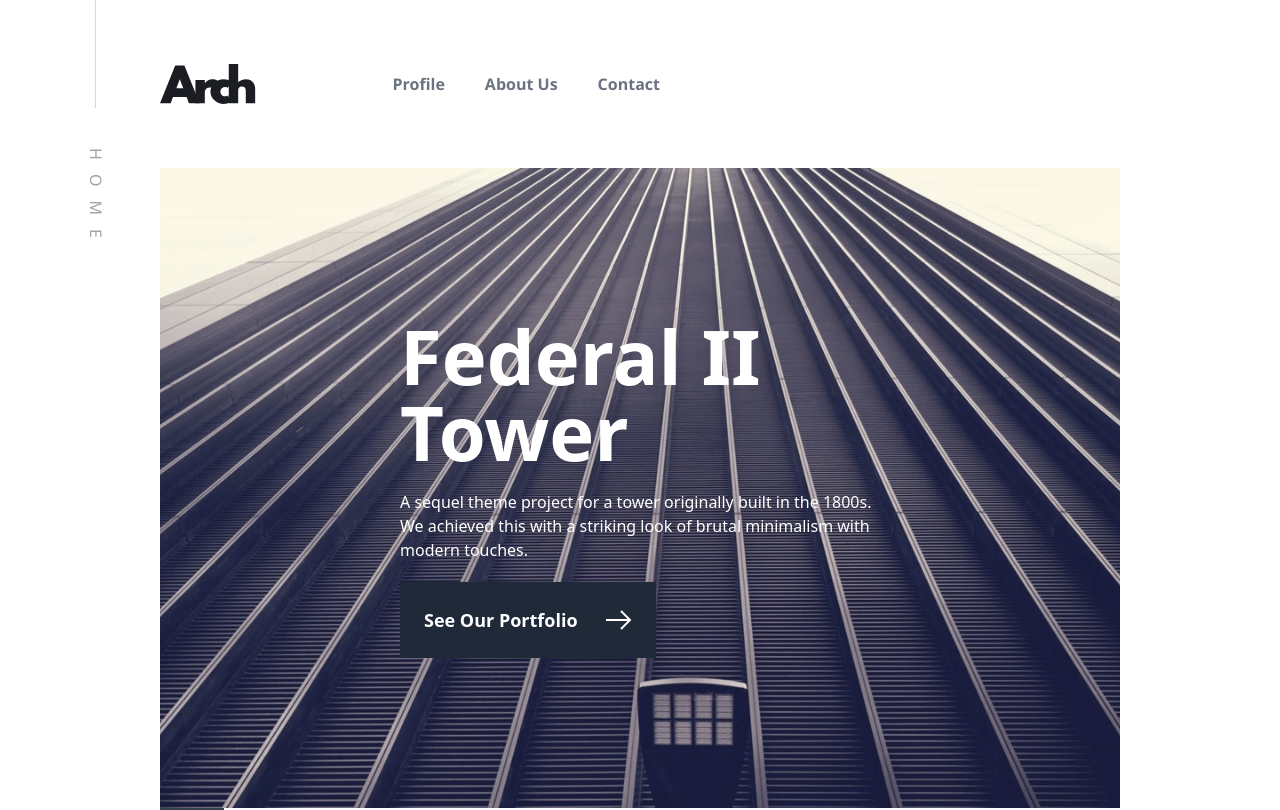
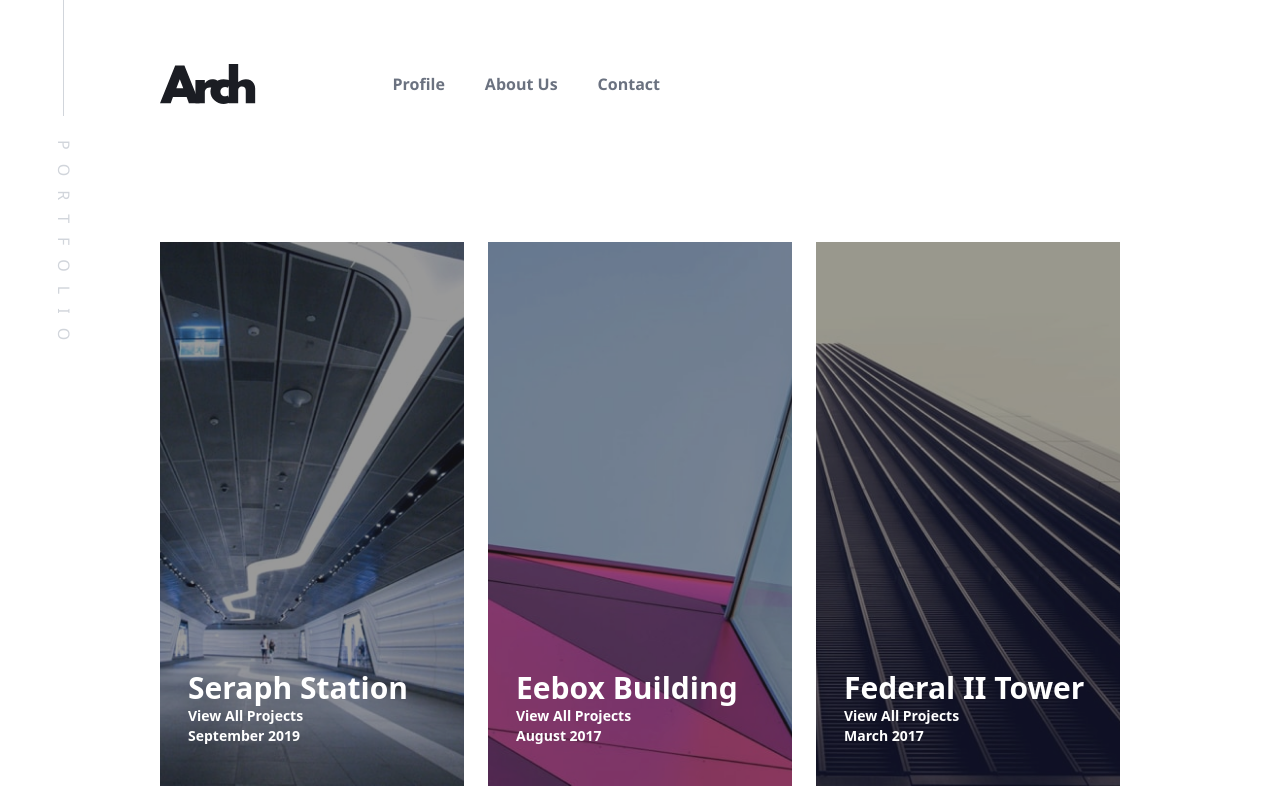
Before and after one commit to ahmedgamer4/Arch-studio, a React (Vite) app: page /portfolio in a window 1280 px wide. Shown: the top 810 px of the page. Built offline with nearby package versions, Linux system fonts and the light colour scheme.

Commit message:
Finish Contact

```diff
--- a/src/App.tsx
+++ b/src/App.tsx
@@ -1,15 +1,24 @@
 import React from 'react'
 import Header from './components/Header'
-import Main from './components/Main'
-import { BrowserRouter as Router } from 'react-router-dom'
+import { BrowserRouter as Router, Navigate, Route, Routes } from 'react-router-dom'
 import Footer from './components/Footer'
+import Home from './pages/Home'
+import Profile from './pages/Profile'
+import About from './pages/About'
+import Contact from './pages/Contact'
 
 function App() {
   return (
-    <div>
+    <div className='min-h-screen'>
       <Router>
         <Header />
-        <Main />
+        <Routes>
+          <Route path='/' element={<Home />} />
+          <Route path='/portfolio' element={<Profile />} />
+          <Route path='/about' element={<About />} />
+          <Route path='/contact' element={<Contact />} />
+          <Route path='*' element={<Navigate to='/' />} />
+        </Routes>
         <Footer />
       </Router>
     </div>
--- a/src/components/Card.tsx
+++ b/src/components/Card.tsx
@@ -1,10 +1,11 @@
+import { Variants, motion } from 'framer-motion';
 import React from 'react'
 import { Link } from 'react-router-dom'
 
 type CardProps = {
   name: string,
   date?: string,
-  featured: boolean,
+  featured?: boolean,
   image: {
     desktop: string,
     tablet: string,
@@ -16,19 +17,47 @@ type CardProps = {
   index?: number
 }
 
-function Card({ name, date, featured, image, link, index }: CardProps) {
+const cardVariants: Variants = {
+  offscreen: {
+    y: 200
+  },
+  onscreen: {
+    y: 50,
+    transition: {
+      type: "spring",
+      duration: 1,
+    }
+  }
+};
+
+function Card({ name, featured, date, image, link, index }: CardProps) {
 
   return (
-    <Link to='/profile' className='relative mt-6 flex flex-row-reverse p-4 xl:p-0 bg-black/20 xl:flex-col justify-between overflow-hidden w-full xl:w-1/3 h-[15rem] xl:h-[34rem]'>
-      <img className='z-[-1] top-0 left-0 opa opacity-90 absolute hover:scale-105 transition-transform duration-300 w-full h-[15rem] xl:h-[34rem] object-cover' src={image.desktop} alt="" />
-      <div className='sm:flex justify-end w-full -mt-7 hidden'>
-        <span className='text-[7rem] sm:text-[13rem] text-gray-100/80 font-bold'>{index}</span>
-      </div>
-      <div className='text-white mb-10 ml-2 xl:ml-7 w-full sm:w-auto'>
-        <h2 className='font-bold text-3xl sm:text-4xl'>{name}</h2>
-        <p>View All Projects</p>
-      </div>
-    </Link>
+    <motion.div
+      className='mt-6 relative w-full'
+      initial="offscreen"
+      whileInView="onscreen"
+      viewport={{ once: true, amount: 0.1 }}
+      variants={cardVariants}
+      >
+      <Link to={link.href} className='relative flex flex-row-reverse p-4 xl:p-0 bg-black/40
+        xl:flex-col justify-between overflow-hidden w-full h-[15rem] xl:h-[34rem]'>
+        <img className='z-[-1] top-0 left-0 opa opacity-90 absolute hover:scale-105 transition-transform duration-300 w-full h-[15rem] xl:h-[34rem] object-cover' src={image.desktop} alt="" />
+        {featured && <div className='sm:flex justify-end w-full -mt-7 hidden'>
+          <span className='text-[7rem] sm:text-[13rem] xl:mr-4 text-gray-100/40 font-bold'>{index}</span>
+        </div>}
+        <div className='flex items-end flex-grow'>
+          <div className='text-white mb-10 ml-2 xl:ml-7 w-full sm:w-auto'>
+            <h2 className='font-bold text-3xl sm:text-2xl lg:text-3xl'>{name}</h2>
+            <p className='text-sm font-bold'>View All Projects</p>
+            {featured ?
+              null :
+              <p className='text-sm font-bold'>{date}</p>
+            }
+          </div>
+        </div>
+      </Link>
+    </motion.div>
   )
 }
 
--- a/src/components/Featured.tsx
+++ b/src/components/Featured.tsx
@@ -3,20 +3,6 @@ import { Link } from 'react-router-dom'
 import arrow from '../../assets/icons/icon-arrow-black.svg'
 import data from '../../json/data.json'
 import Card from './Card'
-import { Variants, motion } from 'framer-motion'
-
-const cardVariants: Variants = {
-  offscreen: {
-    y: 200
-  },
-  onscreen: {
-    y: 50,
-    transition: {
-      type: "spring",
-      duration: 1,
-    }
-  }
-};
 
 function Featured() {
   const { projects } = data.portfolio
@@ -24,24 +10,18 @@ function Featured() {
     <section className='mt-20 px-2 sm:p-0'>
       <div className='flex justify-between w-full items-center -mb-8'>
         <h2 className='text-5xl font-bold'>Featured</h2>
-        <Link to='/profile' className='hidden md:flex mt-5 justify-between w-36 sm:w-40 items-center bg-gray-800 hover:bg-gray-600 py-4 px-5 sm:px-6 hover:pr-4 transition-[padding] duration-200'>
+        <Link to='/portfolio' className='hidden md:flex mt-5 justify-between w-36 sm:w-40 items-center bg-gray-800 hover:bg-gray-600 py-4 px-5 sm:px-6 hover:pr-4 transition-[padding] duration-200'>
           <p className='font-semibold text-white'>See All</p>
           <img className='invert w-5' src={arrow} alt="" />
         </Link>
       </div>
 
-      <motion.div
-        initial="offscreen"
-        whileInView="onscreen"
-        viewport={{ once: true, amount: 0.2 }}
-        variants={cardVariants}
-        className='xl:flex gap-4'>
-
+      <div className='xl:flex gap-4'>
         {projects.filter(p => p.featured).map((p, i) => <Card
           featured={p.featured} image={p.image} link={p.link} index={i + 1} name={p.name} key={p.name} />)}
-      </motion.div>
+      </div>
 
-      <Link to='/profile' className='md:hidden flex mt-20 justify-between w-full items-center bg-gray-800 hover:bg-gray-600 py-4 px-5 sm:px-6 hover:pr-4 transition-[padding] duration-200'>
+      <Link to='/portfolio' className='md:hidden flex mt-20 justify-between w-full items-center bg-gray-800 hover:bg-gray-600 py-4 px-5 sm:px-6 hover:pr-4 transition-[padding] duration-200'>
         <p className='font-semibold text-white'>See All</p>
         <img className='invert w-5' src={arrow} alt="" />
       </Link>
--- a/src/components/Footer.tsx
+++ b/src/components/Footer.tsx
@@ -14,7 +14,7 @@ function Footer() {
         </div>
         <ul className='md:flex justify-center items-center gap-12 text-gray-800 font-bold'>
           <li>
-            <Link to='/profile'>Profile</Link>
+            <Link to='/portfolio'>Profile</Link>
           </li>
           <li className='mt-5 md:m-0'>
             <Link to='/about'>About Us</Link>
@@ -23,7 +23,7 @@ function Footer() {
             <Link to='/contact'>Contact</Link>
           </li>
         </ul>
-        <Link to='/profile' className='text-white mt-5 flex justify-between w-52 items-center bg-gray-800
+        <Link to='/portfolio' className='text-white mt-5 flex justify-between w-52 items-center bg-gray-800
          hover:bg-gray-600 py-6 px-5 sm:px-6 hover:pr-4 transition-[padding] duration-200 md:absolute -right-20'>
           <p className='text-sm font-semibold'>See Our Portfolio</p>
           <img className='invert w-6' src={arrow} alt="" />
--- a/src/components/Header.tsx
+++ b/src/components/Header.tsx
@@ -1,15 +1,42 @@
-import React, { useState } from 'react'
-import { Link } from 'react-router-dom'
+import React, { useEffect, useState } from 'react'
+import { Link, useLocation } from 'react-router-dom'
 import logo from '../../assets/logo-dark.svg'
 
 function Header() {
   const [visible, setVisible] = useState(false)
+  const [pageName, setPageName] = useState('home')
+  const pathName = useLocation().pathname
+
+  useEffect(() => {
+    setPageName(pathName === '/'
+      ? 'home'
+      : pathName === '/portfolio'
+        ? 'portfolio'
+        : pathName === '/about'
+          ? 'about us'
+          : pathName === '/contact'
+            ? 'contact'
+            : 'home')
+  }, [pathName])
+
+  useEffect(() => {
+    const handleScroll = () => { if (window.innerWidth > 640) setVisible(false) }
+    window.addEventListener('resize', handleScroll)
+
+    return () => window.removeEventListener('scroll', handleScroll)
+  }, [window.innerWidth])
+
+  useEffect(() => {
+    const html = document.querySelector('html')
+    if (visible) html?.classList.add('overflow-hidden')
+    else html?.classList.remove('overflow-hidden')
+  }, [visible])
 
   return (
     <header className='w-11/12 sm:w-10/12 md:w-9/12 mx-auto py-10 sm:py-16 z-50 relative sm:static'>
-      <div className='rotate-90 sm:flex gap-x-10 items-center text-gray-400 absolute hidden sm:-left-36 md:-left-28 lg:-left-20'>
-        <div className='w-52 h-[1px] bg-gray-300'></div>
-        <p className='tracking-[14px] '>HOME</p>
+      <div  className='md:flex gap-x-6 absolute rotate-90 origin-left left-[5vw] -top-10 items-center hidden'>
+        <div className='w-36 h-[1px] bg-gray-300'></div>
+        <p className='tracking-[14px] uppercase text-gray-300 '>{pageName}</p>
       </div>
       <div className='flex items-center sm:w-[500px] justify-between mb-8 sm:mb-0'>
         <Link to='/'>
@@ -17,7 +44,7 @@ function Header() {
         </Link>
         <ul className='text-gray-500 sm:text-base font-semibold sm:flex sm:gap-10 hidden'>
           <li>
-            <Link to='/profile'>Profile</Link>
+            <Link to='/portfolio'>Profile</Link>
           </li>
           <li>
             <Link to='/about'>About Us</Link>
@@ -48,7 +75,7 @@ function Header() {
           className='text-2xl sm:hidden'><i className="fa-solid fa-bars"></i></button>
       </div>
       {visible ?
-        <div className='bg-black/70 w-[120%] left-0 h-full fixed z-10 sm:hidden' onClick={() => setVisible(false)}></div>
+        <div className='overflow-hidden bg-black/70 w-[120%] left-0 h-full fixed z-10 sm:hidden' onClick={() => setVisible(false)}></div>
         : null
       }
     </header>
--- /dev/null
+++ b/src/components/Hero.tsx
@@ -0,0 +1,33 @@
+import React from 'react'
+
+type HeroProps = {
+  name: string,
+  hero: {
+    heading: string;
+    paragraphs: string[];
+    image: {
+      desktop: string;
+      tablet: string;
+      mobile: string;
+    };
+  };
+}
+
+function Hero({ name, hero }: HeroProps) {
+  return (
+    <section className='relative h-[48rem]'>
+      <div className='absolute bg-black/20 h-1/2 md:h-[48rem] xl:w-[60%] w-full'>
+        <img
+          className='absolute left-0 h-full object-cover w-full -z-10'
+          src={hero.image.desktop} alt="hero image" />
+      </div>
+      <div className='w-[90%] h-[60%] bg-white absolute md:right-0 bottom-12 md:bottom-0 pt-10 pl-10 md:pt-44 md:pl-32 xl:w-[60%]'>
+        <h2 className='text-3xl sm:text-5xl md:text-6xl max-w-[24rem] font-bold'>{hero.heading}</h2>
+        <p className='text-sm font-semibold mt-8 max-w-[600px] leading-7'>{hero.paragraphs}</p>
+        <div className='absolute text-gray-200 font-bold md:text-[150px] lg:text-[200px] hidden md:block -top-20 left-0 origin-left lg:-top-40 xl:-left-40 z-10 -tanslate-y-1/2'>{name}</div>
+      </div>
+    </section>
+  )
+}
+
+export default Hero
--- /dev/null
+++ b/src/components/LeaderCard.tsx
@@ -0,0 +1,27 @@
+import React from 'react'
+
+type LeaderCardProps = {
+  name: string,
+  role: string,
+  image: {
+    desktop: string,
+    mobile: string,
+    tablet: string,
+  }
+}
+
+function LeaderCard({ name, role, image }: LeaderCardProps) {
+  return (
+    <div>
+      <div className='w-full h-72 sm:h-auto'>
+        <img src={image.desktop} className='w-full h-full object-cover' alt={`${name} picture`} />
+      </div>
+      <div className='font-bold text-gray-700 mt-3'>
+        <h4 className='text-2xl text-black'>{name}</h4>
+        <p>{role}</p>
+      </div>
+    </div>
+  )
+}
+
+export default LeaderCard
--- a/src/components/Slide.tsx
+++ b/src/components/Slide.tsx
@@ -21,7 +21,7 @@ function Slide({ slide }: SlideProps) {
       <div className='text-white absolute z-20 px-[10%] sm:px-40 lg:px-60 top-1/2 -translate-y-1/2 w-full'>
         <h1 className='text-6xl sm:text-[76px] font-bold text max-w-md'>{slide.heading}</h1>
         <p className='mt-5 max-w-[30rem]'>{slide.paragraph}</p>
-        <Link to='/profile' className='mt-5 flex justify-between w-56 sm:w-64 items-center bg-gray-800 hover:bg-gray-600 py-6 px-5 sm:px-6 hover:pr-4 transition-[padding] duration-200'>
+        <Link to='/portfolio' className='mt-5 flex justify-between w-56 sm:w-64 items-center bg-gray-800 hover:bg-gray-600 py-6 px-5 sm:px-6 hover:pr-4 transition-[padding] duration-200'>
           <p className='sm:text-lg font-semibold'>See Our Portfolio</p>
           <img className='invert' src={arrow} alt="" />
         </Link>
--- /dev/null
+++ b/src/pages/About.tsx
@@ -0,0 +1,38 @@
+import React from 'react'
+import data from '../../json/data.json'
+import Hero from '../components/Hero'
+import LeaderCard from '../components/LeaderCard'
+
+function About() {
+  const { about } = data
+
+  return (
+    <main className='sm:w-10/12 md:w-9/12 mx-auto'>
+      <Hero name='About' hero={about.hero} />
+      <section className='xl:flex w-full justify-between mt-56 h-[34rem]'>
+        <div className='xl:w-[45%] flex items-end'>
+          <div className='font-bold px-6 sm:p-0'>
+            <h1 className='text-4xl sm:text-6xl max-w-[20rem] text-gray-800'>{about.heritage.heading}</h1>
+            <span className='mt-9 leading-7 text-sm'>{about.heritage.paragraphs.map(p => (
+              <span key={p} className='mt-9 block'>{p}</span>
+            ))}</span>
+          </div>
+        </div>
+        <div className='w-[45%] hidden xl:block h-[34rem]'>
+          <img src={about.heritage.image.desktop} className='w-full h-full object-cover' alt="heritage image" />
+        </div>
+      </section>
+
+      <section className='xl:flex justify-between mt-56 p-4 sm:p-0'>
+        <div className='text-6xl font-bold max-w-xs'>
+          <div>{about.leaders.heading}</div>
+        </div>
+        <div className='grid grid-cols-1 sm:grid-cols-2 gap-9 '>{about.leaders.people.map(p => (
+          <LeaderCard image={p.image} name={p.name} role={p.role} key={p.name} />
+        ))}</div>
+      </section>
+    </main>
+  )
+}
+
+export default About
--- /dev/null
+++ b/src/pages/Contact.tsx
@@ -0,0 +1,14 @@
+import React from 'react'
+import Hero from '../components/Hero'
+import data from '../../json/data.json'
+
+function Contact() {
+  const { contact } = data
+  return (
+    <main className='sm:w-10/12 md:w-9/12 mx-auto'>
+      <Hero name='Contact' hero={contact.hero} />
+    </main>
+  )
+}
+
+export default Contact
--- /dev/null
+++ b/src/pages/Home.tsx
@@ -0,0 +1,14 @@
+import React from 'react'
+import Footer from '../components/Footer'
+import Header from '../components/Header'
+import Main from '../components/Main'
+
+function Home() {
+  return (
+    <div>
+      <Main />
+    </div>
+  )
+}
+
+export default Home
--- /dev/null
+++ b/src/pages/Profile.tsx
@@ -0,0 +1,16 @@
+import React from 'react'
+import data from '../../json/data.json'
+import Card from '../components/Card'
+
+function Profile() {
+  const projects = data.portfolio.projects
+  return (
+    <div className='sm:w-10/12 md:w-9/12 mx-auto grid sm:grid-cols-2 md:grid-cols-3 gap-6 px-6 sm:p-0'>
+      {projects.map(p => (
+        <Card image={p.image} date={p.date} name={p.name} key={p.name} link={p.link}/>
+      ))}
+    </div>
+  )
+}
+
+export default Profile
```
